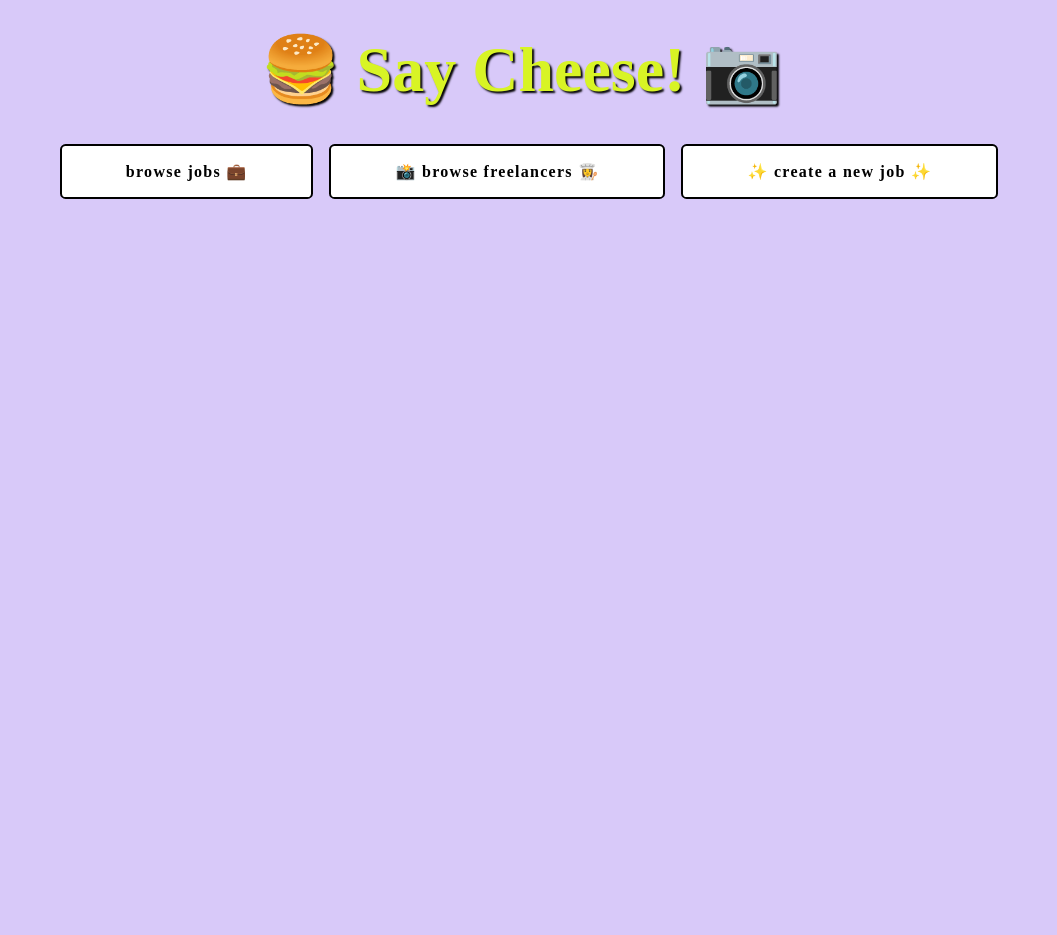
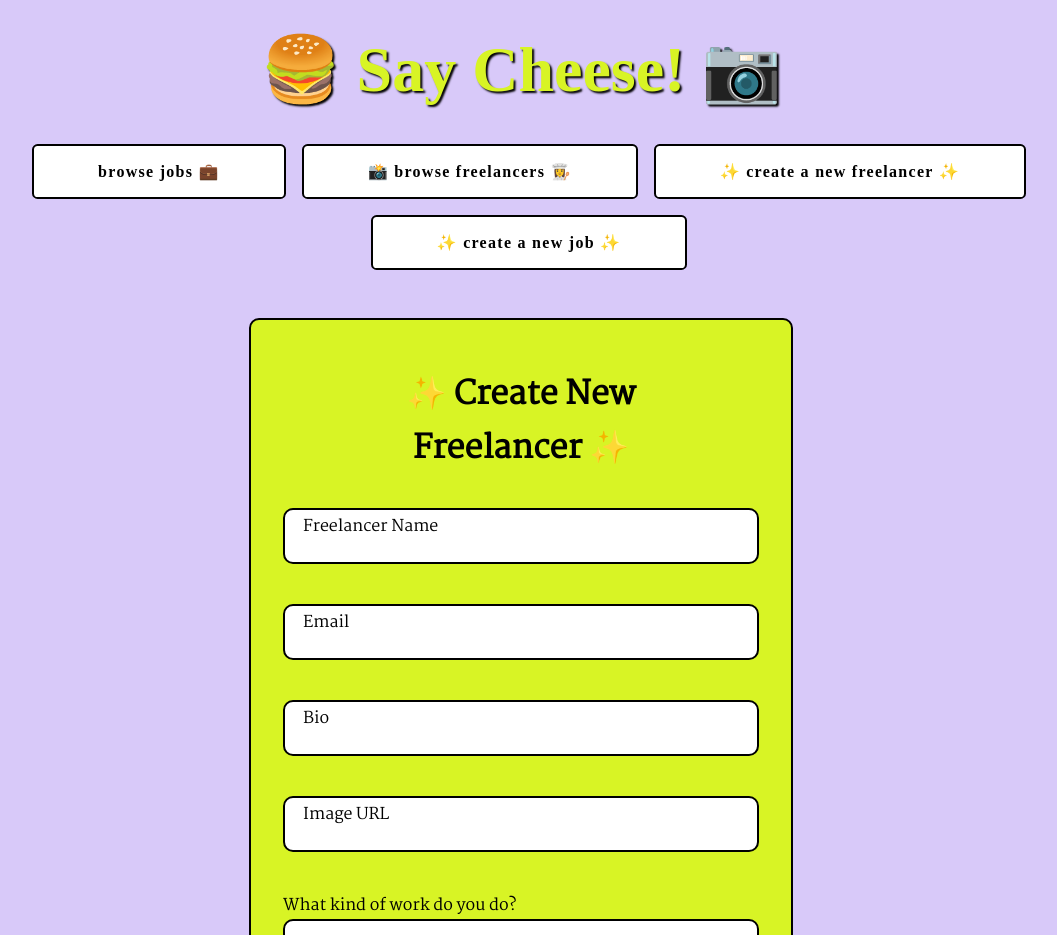
Before and after one commit to katebennert/say-cheese-client, a React (Create React App) app: page /create-freelancer in a window 1280 px wide. Shown: the top 935 px of the page, without its empty margins (119-1176 px from the left). Before the commit the page ends 832 px from the top, so only its background shows below. Built offline with nearby package versions, Linux system fonts and the light colour scheme; no server answers; a web font is replaced by a local one.

Commit message:
Add CreateFreelancer component

```diff
--- a/src/components/App.js
+++ b/src/components/App.js
@@ -4,6 +4,7 @@ import { Route, Switch } from "react-router-dom";
 import JobList from './JobList';
 import FreelancerList from './FreelancerList';
 import CreateJob from './CreateJob';
+import CreateFreelancer from './CreateFreelancer';
 import NavBar from './NavBar';
 import Home from './Home';
 import JobPage from './JobPage';
@@ -79,6 +80,11 @@ function App() {
     setJobs([...jobs, newJob]);
   }
 
+  function handleCreateNewFreelancer(newFreelancer) {
+    setFreelancers([...freelancers, newFreelancer]);
+    setAvailableFreelancers([...freelancers, newFreelancer].filter(freelancer => freelancer.is_available));
+  }
+
   return (
     <div className='App'>
       <NavBar />
@@ -95,6 +101,9 @@ function App() {
         <Route path="/create-job">
           <CreateJob onCreateNewJob={handleCreateNewJob} />
         </Route>
+        <Route path="/create-freelancer">
+          <CreateFreelancer onCreateNewFreelancer={handleCreateNewFreelancer} />
+        </Route>
         <Route exact path="/">
           <Home />
         </Route>
--- /dev/null
+++ b/src/components/CreateFreelancer.js
@@ -0,0 +1,119 @@
+import React, { useState } from "react";
+
+function CreateFreelancer({ onCreateNewFreelancer }) {
+
+    const [showCreateFreelancerMessage, setShowCreateFreelancerMessage] = useState(false);
+    const [newFreelancer, setNewFreelancer] = useState({
+        name: "",
+        email: "",
+        bio: "",
+        freelancer_type: "",
+        image_url: "",
+        is_available: true
+    });
+
+    function handleChange(e) {
+        const name = e.target.name;
+        let value = e.target.value;
+
+        setNewFreelancer({
+            ...newFreelancer,
+            [name]: value
+        });
+    }
+
+    function handleSubmit(e) {
+        e.preventDefault();
+
+        fetch("http://localhost:9292/freelancers", {
+            method: "POST",
+            headers: {
+                "Content-Type": "application/json",
+            },
+            body: JSON.stringify(newFreelancer),
+        })
+            .then(r => r.json())
+            .then(newFreelancerData => {
+                onCreateNewFreelancer(newFreelancerData)
+                setShowCreateFreelancerMessage(true);
+            });
+    }
+
+
+    const createFreelancerMessage = (
+        <div>
+            <h2>Freelancer "{newFreelancer.name}" added! Go to browse freelancers.</h2>
+        </div>
+    )
+
+    const newFreelancerForm = (
+        <div className="new-job-form">
+        <h2>✨ Create New Freelancer ✨</h2>
+        <form onSubmit={handleSubmit}>
+            <div className="inputbox">
+                <input
+                    type="text"
+                    name="name"
+                    autoComplete="off"
+                    value={newFreelancer.name}
+                    onChange={handleChange}
+                    required="required"
+                />
+                <span>Freelancer Name</span>
+            </div>
+            <div className="inputbox">
+                <input
+                    type="text"
+                    name="email"
+                    autoComplete="off"
+                    value={newFreelancer.email}
+                    onChange={handleChange}
+                    required="required"
+                />
+                <span>Email</span>
+            </div>
+            <div className="inputbox">
+                <input
+                    type="text"
+                    name="bio"
+                    autoComplete="off"
+                    value={newFreelancer.bio}
+                    onChange={handleChange}
+                    required="required"
+                />
+                <span>Bio</span>
+            </div>
+            <div className="inputbox">
+                <input
+                    type="text"
+                    name="image_url"
+                    autoComplete="off"
+                    value={newFreelancer.image_url}
+                    onChange={handleChange}
+                    required="required"
+                />
+                <span>Image URL</span>
+            </div>
+            <label>What kind of work do you do?</label>
+            <div className="inputbox-fixed">
+                <select name="freelancer_type" onChange={handleChange} value={newFreelancer.freelancer_type}>
+                    <option>Food Stylist</option>
+                    <option>Culinary Producer</option>
+                    <option>Photographer</option>
+                    <option>Web Designer</option>
+                    <option>Prop Stylist</option>
+                </select>
+            </div>
+            <div className="inputbox">
+                <button type="submit">Create Freelancer</button>
+            </div>
+        </form>
+    </div>
+    )
+
+  return (
+    <>{showCreateFreelancerMessage ? createFreelancerMessage : newFreelancerForm}</>
+    )
+}
+
+export default CreateFreelancer;
--- a/src/components/JobPage.js
+++ b/src/components/JobPage.js
@@ -1,7 +1,7 @@
 import React, { useEffect, useState } from "react";
 import { useParams } from "react-router-dom";
 
-function JobPage({ freelancers, jobs, onUpdateFreelancerAfterDelete, availableFreelancers, onUpdateFreelancer, onDeleteJob, onUpdateJob, dateToString }) {
+function JobPage({ onUpdateFreelancerAfterDelete, availableFreelancers, onUpdateFreelancer, onDeleteJob, onUpdateJob, dateToString }) {
     const { id } = useParams();
     const [showRedirect, setShowRedirect] = useState(false);
     const [showFreelancerList, setShowFreelancerList] = useState(false);
--- a/src/components/NavBar.js
+++ b/src/components/NavBar.js
@@ -8,6 +8,7 @@ function NavBar() {
         <div className="nav-buttons">
             <NavLink to="/jobs"><button className="nav-button">browse jobs 💼</button></NavLink>
             <NavLink to="/freelancers"><button className="nav-button">📸 browse freelancers 👩‍🍳</button></NavLink>
+            <NavLink to="/create-freelancer"><button className="nav-button">✨ create a new freelancer ✨</button></NavLink>
             <NavLink to="/create-job"><button className="nav-button">✨ create a new job ✨</button></NavLink>
         </div>
     </div>
```
Also changed, not shown: src/components/UpdateJob.js (deleted, +0 -16 lines).
